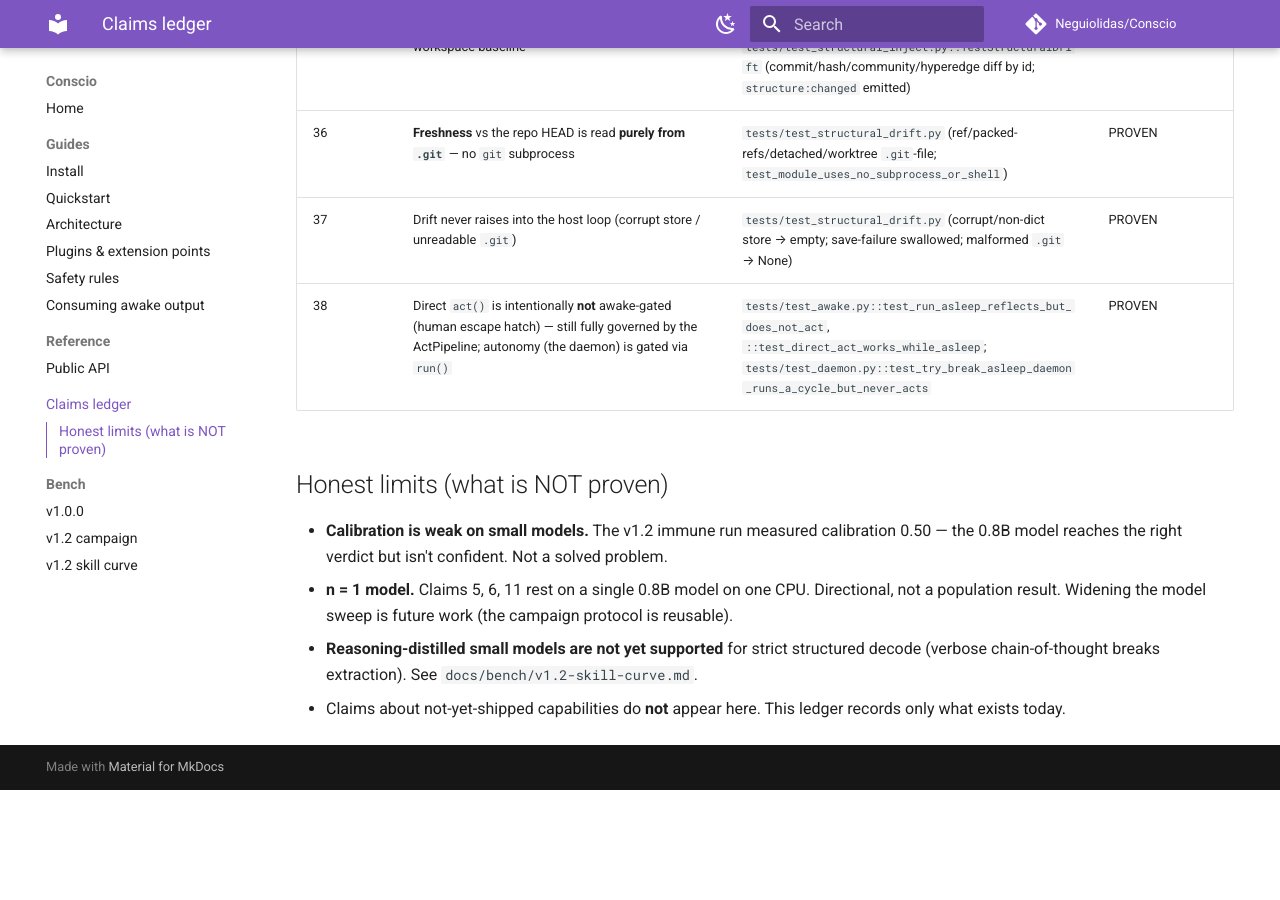
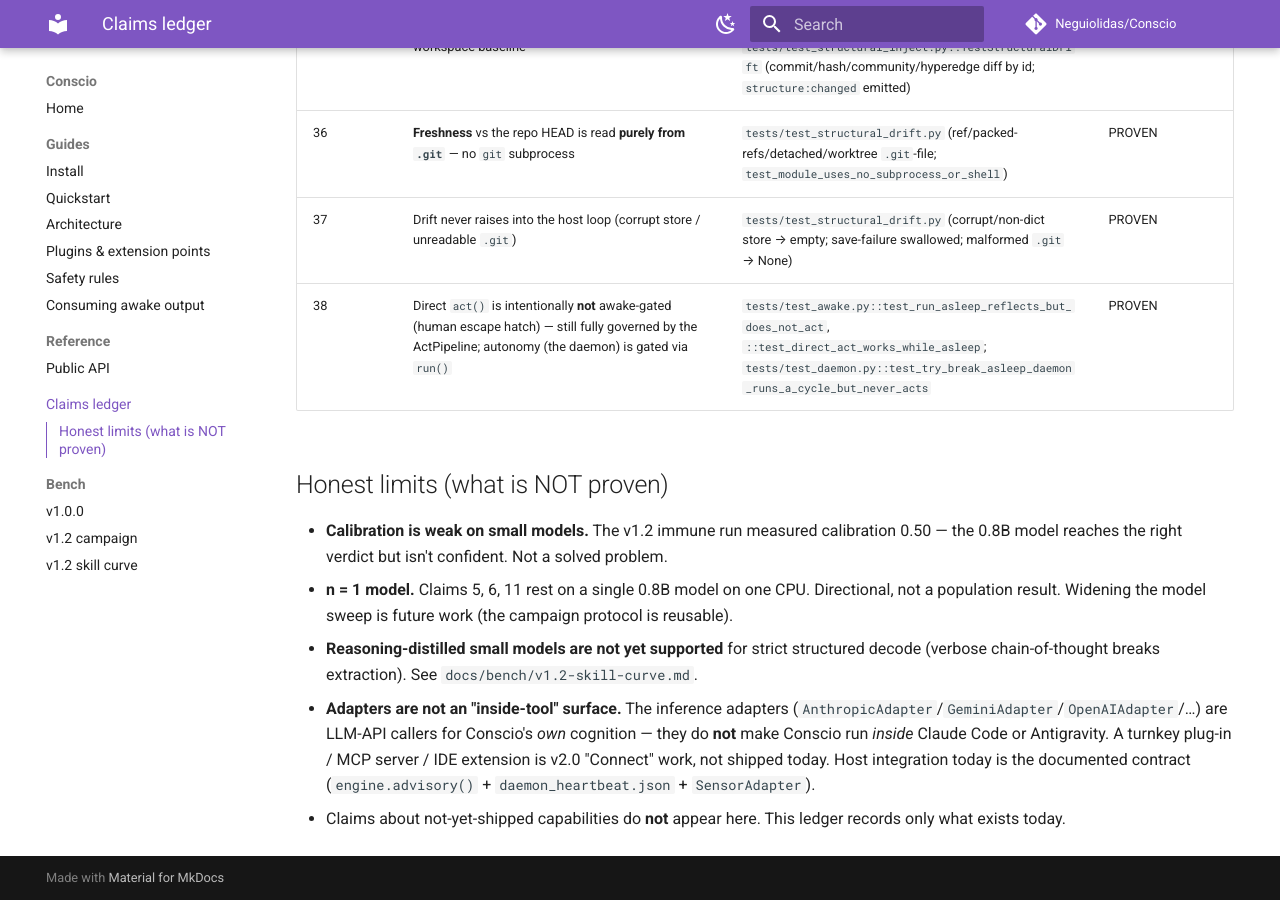
Before and after one commit to Neguiolidas/Conscio, an MkDocs documentation site: the page built from docs/CLAIMS.md, in a window 1280 px wide and 900 px high, scrolled down 3084 px. Built offline with MkDocs 1.6.1 and Material for MkDocs 9.7.7, drawn with Linux system fonts in a browser that asks for light colours; comment, search, counter and statistics services are not loaded; before the commit the page ends 3874 px from its top, so only the background shows below that.

Commit message:
docs: clarify adapters are not an inside-tool surface [Hermet #3]
Adapters call the same model APIs that power Claude Code/Antigravity so Conscio
can think with those models; they do NOT make Conscio run inside those tools
(turnkey plug-in/MCP = v2.0 Connect). Permanent note in CLAIMS Honest-limits +
README adapters block.

Co-Authored-By: Claude Opus 4.8 <noreply@anthropic.com>

```diff
--- a/docs/CLAIMS.md
+++ b/docs/CLAIMS.md
@@ -58,5 +58,11 @@ Updated each phase. Current as of **v1.8.0** (2026-06-18).
 - **Reasoning-distilled small models are not yet supported** for strict
   structured decode (verbose chain-of-thought breaks extraction). See
   `docs/bench/v1.2-skill-curve.md`.
+- **Adapters are not an "inside-tool" surface.** The inference adapters
+  (`AnthropicAdapter`/`GeminiAdapter`/`OpenAIAdapter`/…) are LLM-API callers for
+  Conscio's *own* cognition — they do **not** make Conscio run *inside* Claude Code
+  or Antigravity. A turnkey plug-in / MCP server / IDE extension is v2.0 "Connect"
+  work, not shipped today. Host integration today is the documented contract
+  (`engine.advisory()` + `daemon_heartbeat.json` + `SensorAdapter`).
 - Claims about not-yet-shipped capabilities do **not** appear here. This ledger
   records only what exists today.
```
Also changed, not shown: README.md (+4 -2 lines).
